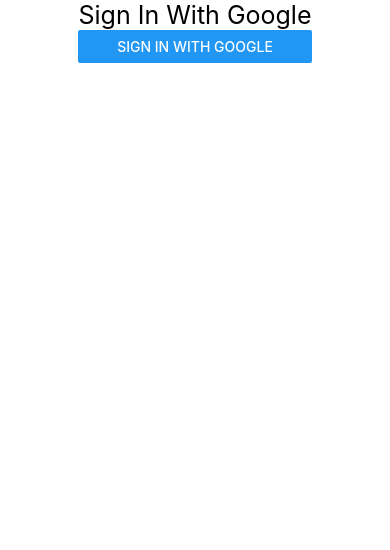
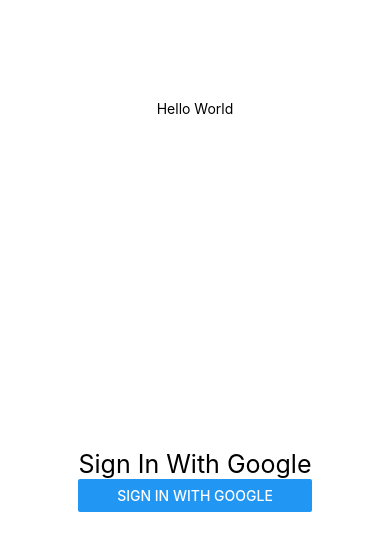
Before and after one commit to Jbx81/Milestone2.0, a React Native app: screen / in a window 390 px wide. Shown: the top 550 px of the page. Built offline with nearby package versions, Linux system fonts and the light colour scheme.

Commit message:
first commit for homePage

```diff
--- a/App.js
+++ b/App.js
@@ -1,16 +1,23 @@
 import React from 'react';
 import Expo from 'expo';
-import { View } from 'react-native';
+import { View, Text } from 'react-native';
 import GoogleAuth from './client/GoogleAuth';
+import styles from './assets/styles';
 
 export default class App extends React.Component {
   constructor(props) {
     super(props);
+    this.state = {
+      event: {},
+    };
   }
 
   render() {
     return (
-      <View>
+      <View style={styles.container}>
+        <View style={styles.welcome}>
+          <Text>Hello World</Text>
+        </View>
         <GoogleAuth />
       </View>
     );
--- a/assets/styles.js
+++ b/assets/styles.js
@@ -19,6 +19,9 @@
     borderWidth: 3,
     borderRadius: 100,
   },
+  welcome: {
+    marginTop: 100,
+  },
 });
 
 export default styles;
```
